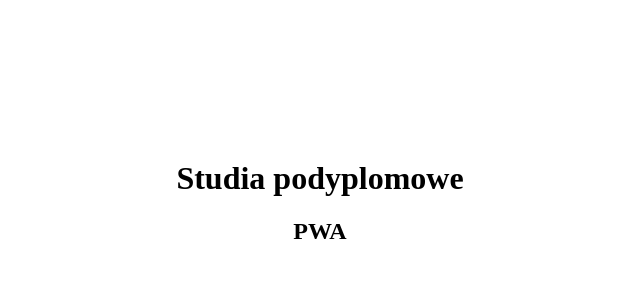
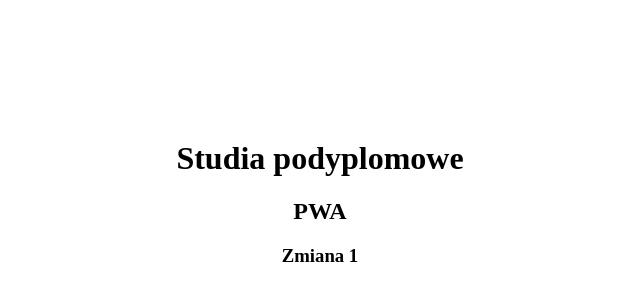
Before and after one commit to anna3k/pwa_js, a plain HTML site: page index.html in a window 1280 px wide. Shown: the part 206-506 px from the top of the page, without its empty margins (320-960 px from the left). Drawn offline with Linux system fonts and the light colour scheme.

Commit message:
zmiana 1

```diff
--- a/index.html
+++ b/index.html
@@ -10,6 +10,8 @@
 <div class="container">
  <h1 class="title">Studia podyplomowe</h1>
  <h2 class="title">PWA</h2>
+
+ <h3>Zmiana 1</h3>
 </div>
 
 <script src="./js/main.js"></script>
```
